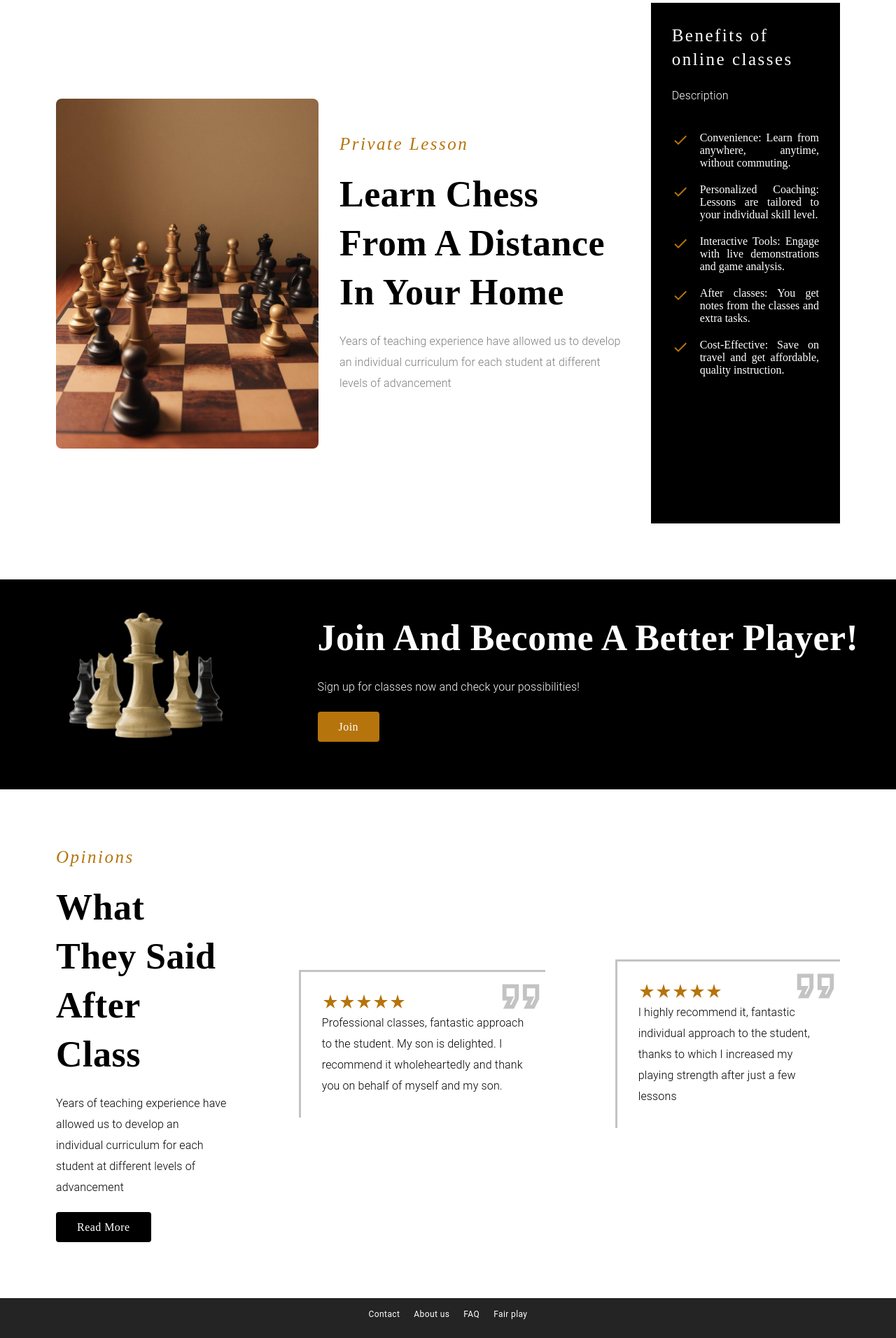
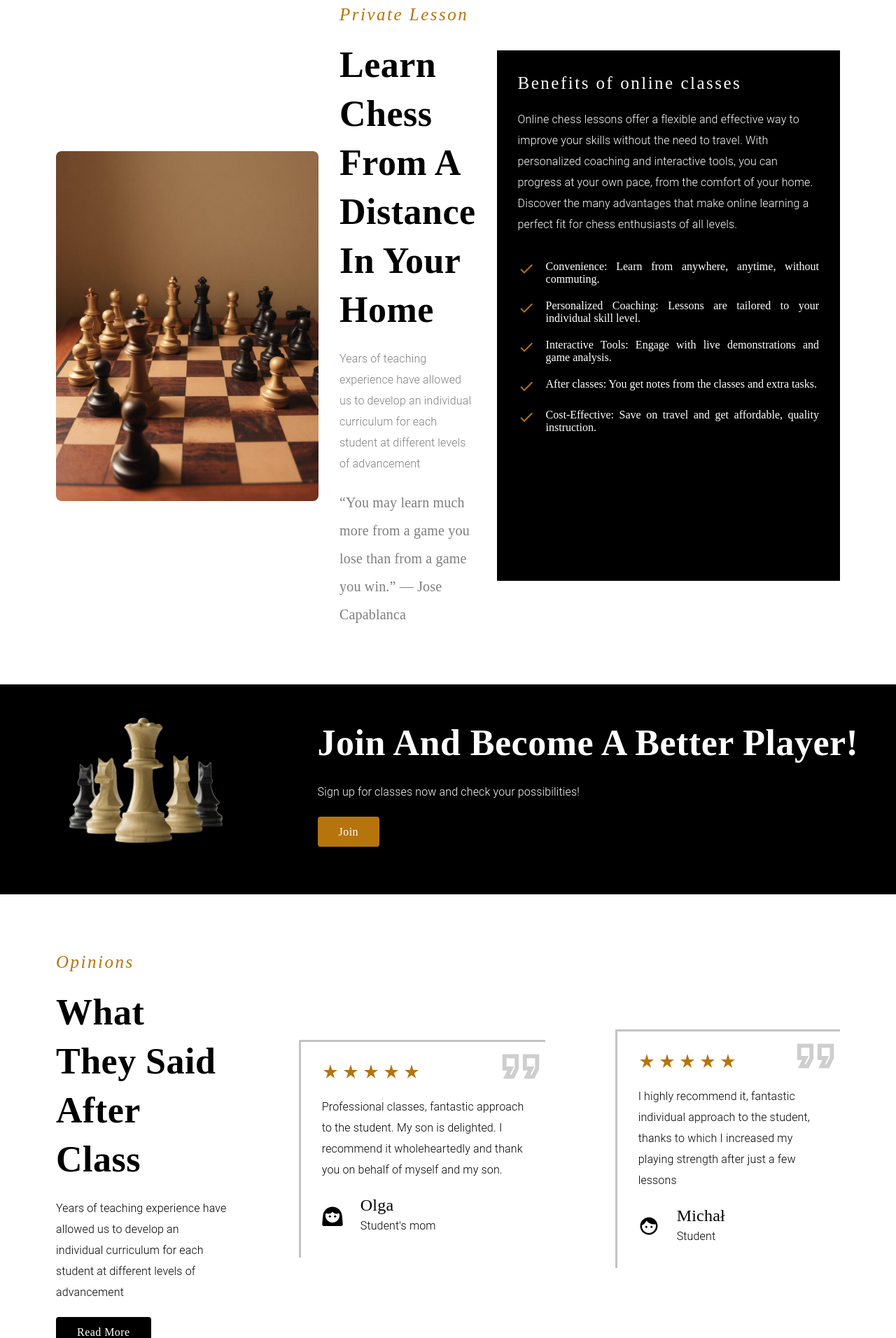
Before and after one commit to sinet77/Chess_Academy, a React (Vite) app: page /courses/private-lesson in a window 1280 px wide. Shown: the part 500-2412 px from the top of the page at 70% size. Built offline with nearby package versions, Linux system fonts and the light colour scheme.

Commit message:
css finished

```diff
--- a/src/PrivateLesson/PrivateLesson.style.ts
+++ b/src/PrivateLesson/PrivateLesson.style.ts
@@ -52,6 +52,14 @@ export const DescriptionHeader: SxProps = {
   fontSize: "16px",
   fontWeight: "300",
   lineHeight: "30px",
+  color: "#7E7E7E",
+};
+
+export const QuoteText: SxProps = {
+  fontFamily: "Playfair Display",
+  fontSize: "20px",
+  fontWeight: "500",
+  lineHeight: "40px",
   color: "#7E7E7E",
 };
 
@@ -180,4 +188,49 @@ export const StarOpinion: SxProps = {
   borderTop: "3px solid #C3C3C3",
   padding: "30px",
   position: "relative",
+  gap: "20px",
 };
+
+export const Stars: SxProps = {
+  color: "#B6740C",
+  mr: "5px",
+  mb: "20px",
+  position: "relative",
+  zIndex: 1,
+};
+export const Face: SxProps = {
+  fontSize: "30px",
+};
+
+export const QuoteIcon: SxProps = {
+  color: "#C3C3C3",
+  fontSize: "70px",
+  position: "absolute",
+  top: "0",
+  right: "0",
+  zIndex: 0,
+  opacity: 0.8,
+};
+
+export const NameContainer: SxProps = {
+  display: "flex",
+  marginTop: "20px",
+  gap: "25px",
+  alignItems: "center",
+};
+
+export const Name: SxProps = {
+  fontFamily: "Playfair Display",
+  fontSize: "24px",
+  fontWeight: "500",
+  lineHeight: "30px",
+  color: "#000000",
+};
+
+export const Role: SxProps = {
+  fontFamily: "Roboto",
+  fontSize: "16px",
+  fontWeight: "300",
+  lineHeight: "30px",
+  color: "#000000",
+};
--- a/src/PrivateLesson/PrivateLesson.tsx
+++ b/src/PrivateLesson/PrivateLesson.tsx
@@ -8,6 +8,7 @@ import {
 import CheckIcon from "@mui/icons-material/Check";
 import StarRateIcon from "@mui/icons-material/StarRate";
 import FormatQuoteOutlinedIcon from "@mui/icons-material/FormatQuoteOutlined";
+import { Face, Face3 } from "@mui/icons-material";
 
 export default function PrivateLesson() {
   const navigate = useNavigate();
@@ -34,12 +35,22 @@ export default function PrivateLesson() {
             individual curriculum for each student at different levels of
             advancement
           </Typography>
+          <Typography sx={style.QuoteText}>
+            “You may learn much more from a game you lose than from a game you
+            win.” — Jose Capablanca
+          </Typography>
         </Box>
         <Box sx={style.BenefitsTile}>
           <Typography sx={style.BenefitsBigTitle}>
             Benefits of online classes
           </Typography>
-          <Typography sx={style.BenefitsDescription}>Description</Typography>
+          <Typography sx={style.BenefitsDescription}>
+            Online chess lessons offer a flexible and effective way to improve
+            your skills without the need to travel. With personalized coaching
+            and interactive tools, you can progress at your own pace, from the
+            comfort of your home. Discover the many advantages that make online
+            learning a perfect fit for chess enthusiasts of all levels.
+          </Typography>
           <Box component="ul" sx={style.List}>
             <Box component="li" sx={style.Point}>
               <CheckIcon sx={style.CheckIcon} />
@@ -98,43 +109,39 @@ export default function PrivateLesson() {
         </Box>
         <Box sx={style.StarOpinion}>
           {Array.from({ length: 5 }, (_, index) => (
-            <StarRateIcon key={index} sx={{ color: "#B6740C" }} />
+            <StarRateIcon key={index} sx={style.Stars} />
           ))}
           <Typography sx={{ ...style.DescriptionHeader, color: "#000000" }}>
             Professional classes, fantastic approach to the student. My son is
             delighted. I recommend it wholeheartedly and thank you on behalf of
             myself and my son.
           </Typography>
-          <FormatQuoteOutlinedIcon
-            sx={{
-              color: "#C3C3C3",
-              fontSize: "70px",
-              position: "absolute",
-              top: "0",
-              right: "0",
-              zIndex: 0,
-            }}
-          />
+          <FormatQuoteOutlinedIcon sx={style.QuoteIcon} />
+          <Box sx={style.NameContainer}>
+            <Face3 sx={style.Face} />
+            <Box>
+              <Typography sx={style.Name}>Olga</Typography>
+              <Typography sx={style.Role}>Student's mom</Typography>
+            </Box>
+          </Box>
         </Box>
         <Box sx={style.StarOpinion}>
           {Array.from({ length: 5 }, (_, index) => (
-            <StarRateIcon key={index} sx={{ color: "#B6740C" }} />
+            <StarRateIcon key={index} sx={style.Stars} />
           ))}
           <Typography sx={{ ...style.DescriptionHeader, color: "#000000" }}>
             I highly recommend it, fantastic individual approach to the student,
             thanks to which I increased my playing strength after just a few
             lessons
           </Typography>
-          <FormatQuoteOutlinedIcon
-            sx={{
-              color: "#C3C3C3",
-              fontSize: "70px",
-              position: "absolute",
-              top: "0",
-              right: "0",
-              zIndex: 0,
-            }}
-          />
+          <FormatQuoteOutlinedIcon sx={style.QuoteIcon} />
+          <Box sx={style.NameContainer}>
+            <Face sx={style.Face} />
+            <Box>
+              <Typography sx={style.Name}>Michał</Typography>
+              <Typography sx={style.Role}>Student</Typography>
+            </Box>
+          </Box>
         </Box>
       </Box>
     </Box>
```
